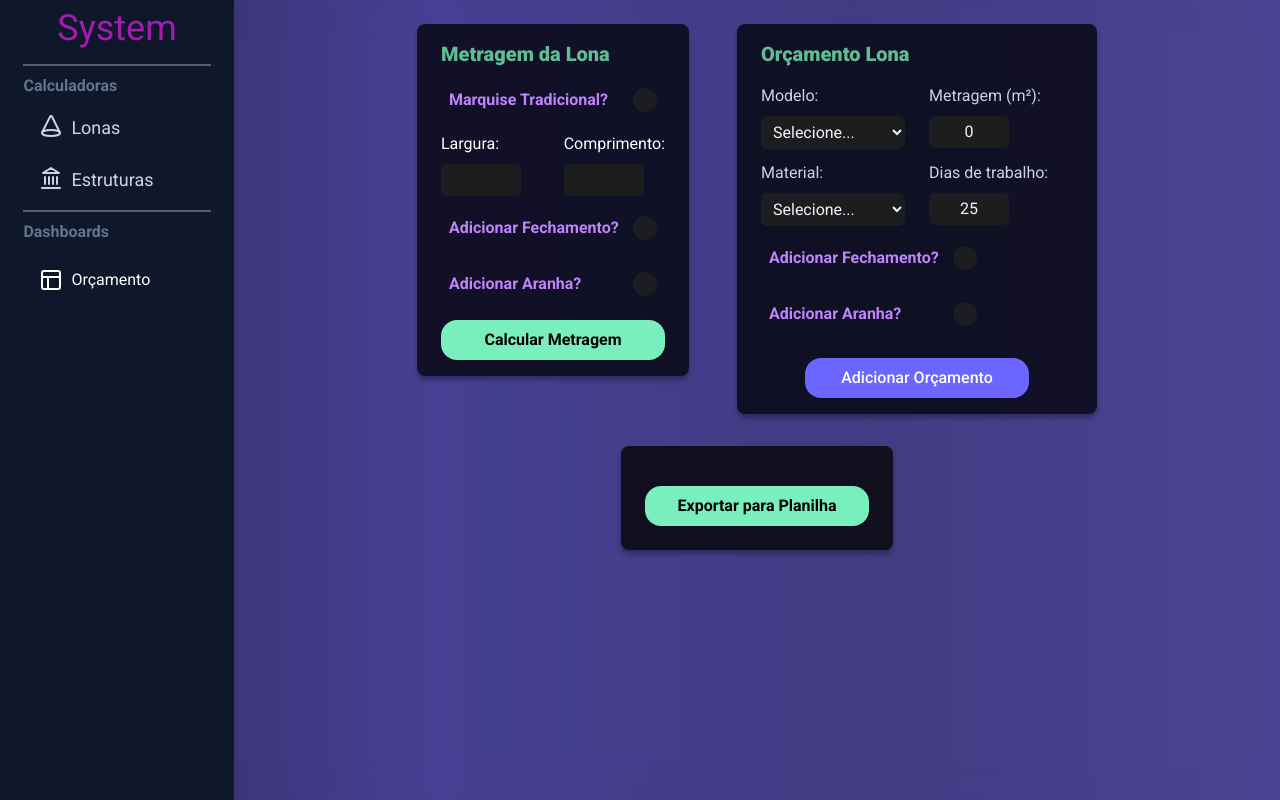
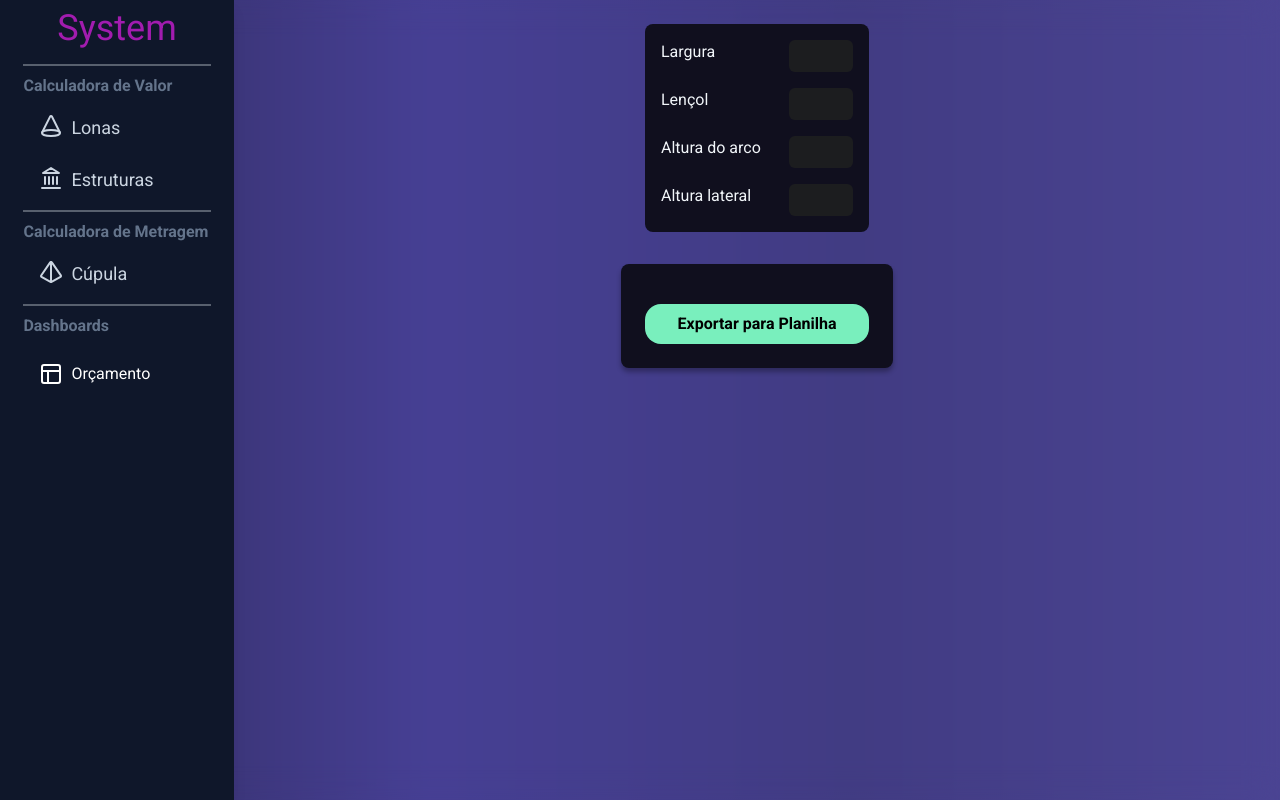
Before and after one commit to VictorBelotto/Sistema-Bocarra, a React (Vite) app: page / in a window 1280 px wide. Built offline with nearby package versions, Linux system fonts and the light colour scheme.

Commit message:
add calculadora cupula

```diff
--- /dev/null
+++ b/src/components/CalculadoraCupula/CalculadoraCupula.jsx
@@ -0,0 +1,41 @@
+import React from 'react'
+import InputMetragem from './InputMetragem'
+const CalculadoraCupula = () => {
+  const [largura, setLargura] = React.useState('')
+  const [lencol, setLencol] = React.useState('')
+  const [alturaArco, setAlturaArco] = React.useState('')
+  const [alturaLateral, setAlturaLateral] = React.useState('')
+
+
+
+  return (
+    <section className='flex flex-col w-56 p-4 gap-4 bg-card-escuro text-slate-100 rounded-lg'>
+      <InputMetragem
+        label={'Largura'}
+        id={'largura'}
+        value={largura}
+        onChage
+      />
+      <InputMetragem
+        label={'Lençol'}
+        id={'lencol'}
+        value={lencol}
+        onChage
+      />
+      <InputMetragem
+        label={'Altura do arco'}
+        id={'alturaArco'}
+        value={alturaArco}
+        onChage
+      />
+      <InputMetragem
+        label={'Altura lateral'}
+        id={'alturaLateral'}
+        value={alturaLateral}
+        onChage
+      />
+    </section>
+  )
+}
+
+export default CalculadoraCupula
--- /dev/null
+++ b/src/components/CalculadoraCupula/InputMetragem.jsx
@@ -0,0 +1,16 @@
+import React from 'react'
+
+const InputMetragem = ({value, label, id}) => {
+  return (
+    <div className='flex w-full justify-between'>
+      <label htmlFor={id}>{label}</label>
+      <input type="text"
+        className='focus:outline-purple-700 outline-none py-1 w-16 text-slate-100 text-center  bg-card-contraste border-none rounded-md'
+        value={value}
+        id={id}
+      />
+    </div>
+  )
+}
+
+export default InputMetragem
--- a/src/pages/Home/Home.jsx
+++ b/src/pages/Home/Home.jsx
@@ -6,13 +6,11 @@ import CalculadoraEstruturas from '../../components/CalculadoraEstruturas/Calcul
 import BotaoMenu from '../../components/Botoes/BotaoMenu.jsx';
 import BotaoPaginas from '../../components/Botoes/BotaoPaginas.jsx';
 import ExportarParaPlanilha from '../../components/ExportarParaPlanilha/ExportarParaPlanilha.jsx';
-import Impressao from '../Impressao/Impressao.jsx';
-import {Cone ,PanelsTopLeft, Landmark} from 'lucide-react';
+import CalculadoraCupula from '../../components/CalculadoraCupula/CalculadoraCupula.jsx';
+import {Cone ,PanelsTopLeft, Landmark, Pyramid} from 'lucide-react';
 
 const Home = () => {
-  const [lonaView, setLonaView] = React.useState(true);
-  const [estruturaView, setEstruturaView] = React.useState(false);
-  const [viewsAtivas, setViewsAtivas] = React.useState('calculadoraLona')
+  const [viewsAtivas, setViewsAtivas] = React.useState('calculadoraCupula')
 
 
 
@@ -23,7 +21,7 @@ const Home = () => {
           <h1 className="text-fuchsia-700 text-4xl mt-2 mb-2">System</h1>
 
           <span className="w-4/5 h-0.5 bg-gray-500 bg-opacity-80"></span>
-          <h2 className='text-base font-semibold text-slate-500 w-4/5 flex gap-2'>Calculadoras</h2>
+          <h2 className='text-base font-semibold text-slate-500 w-4/5 flex gap-2'>Calculadora de Valor</h2>
             <BotaoMenu
               label={'Lonas'}
               onClick={()=> setEstruturaView('calculadoraLona')}
@@ -34,7 +32,13 @@ const Home = () => {
               onClick={()=> setEstruturaView('calculadoraEstrutura')}
               icon={<Landmark/>}
             />
-
+          <span className="w-4/5 h-0.5 bg-gray-500 bg-opacity-80"></span>
+          <h2 className='text-base font-semibold text-slate-500 w-4/5 flex gap-2'>Calculadora de Metragem</h2>
+            <BotaoMenu
+                label={'Cúpula'}
+                onClick={()=> setEstruturaView('calculadoracupula')}
+                icon={<Pyramid/>}
+              />
           <span className="w-4/5 h-0.5 bg-gray-500 bg-opacity-80"></span>
           <h2 className='text-base font-semibold text-slate-500 w-4/5 flex gap-2'>Dashboards</h2>
           <BotaoPaginas
@@ -60,8 +64,10 @@ const Home = () => {
               <CalculadoraEstruturas />
             </div>
           )}
-          {viewsAtivas === 'impressao' && (
-            <Impressao/>
+          {viewsAtivas === 'calculadoraCupula' && (
+            <div className="flex justify-center">
+              <CalculadoraCupula />
+            </div>
           )}
         </div>
         <div className='flex flex-col  p-6 max-w-[1040px] rounded-lg bg-card-escuro shadow-card'>
```
